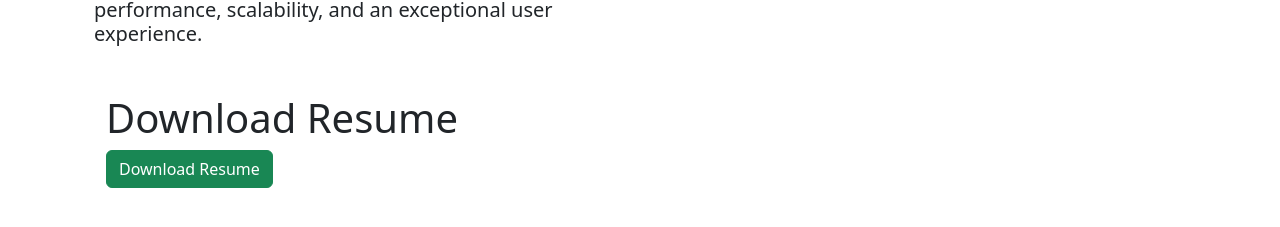
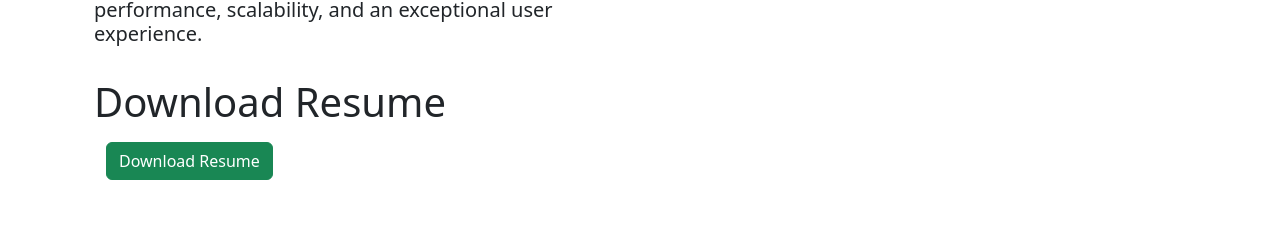
Before and after one commit to sanjay9585813868/portfoliof, a React (Create React App) app: page / in a window 1280 px wide. Shown: the part 375-602 px from the top of the page. Built offline with nearby package versions, Linux system fonts and the light colour scheme; no server answers; the HTML template or start-up script is replaced by a standard one.

Commit message:
frontend

```diff
--- a/src/components/Download.jsx
+++ b/src/components/Download.jsx
@@ -52,8 +52,7 @@ function Download() {
   };
 
   return (
-    <Container className="mt-5" fluid>
-      <h1>Download Resume</h1>
+    <Container className="mt-3" fluid>
       {message && <Alert variant={statusType === 'error' ? 'danger' : 'info'}>{message}</Alert>}
       <Button variant="success" onClick={handleDownload} disabled={loading}>
         {loading ? 'Downloading...' : 'Download Resume'}
--- a/src/components/Home.jsx
+++ b/src/components/Home.jsx
@@ -21,6 +21,8 @@ const Home = () => {
             </h5>
           </Col>
           <Col>
+          <br/>
+          <h1>Download Resume</h1>
             <Download />
           </Col>
         </Col>
```
